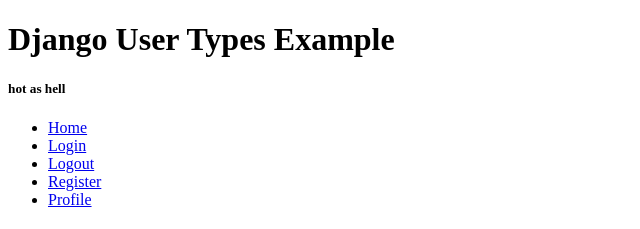
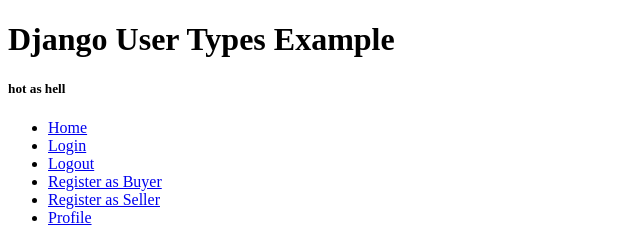
Before and after one commit to bglynch/django-usertypes, a Django app: page /accounts/profile/ in a window 1280 px wide. Shown: the top 229 px of the page, without its empty margins (0-640 px from the left). Run offline with Django 3.2, Linux system fonts and the light colour scheme; a user stored in the database is signed in; data comes from the database, SQL or seed files in the repository.

Commit message:
modified to handle multiple user types

```diff
--- a/accounts/admin.py
+++ b/accounts/admin.py
@@ -1,4 +1,5 @@
 from django.contrib import admin
-from .models import Profile
+from .models import Buyer,Seller
 # Register your models here.
-admin.site.register(Profile)
+admin.site.register(Buyer)
+admin.site.register(Seller)
--- a/accounts/models.py
+++ b/accounts/models.py
@@ -3,10 +3,18 @@
 
 
 # Create your models here.
-class Profile(models.Model):
-    user = models.OneToOneField(User, on_delete=models.CASCADE, related_name="Profile")
-    description = models.TextField()
-    image = models.ImageField(upload_to="avatars", null=False, default='no_image.jpg')
+class Buyer(models.Model):
+    user = models.OneToOneField(User, on_delete=models.CASCADE, related_name="buyer")
+    numbervalue = models.IntegerField(default = 0, null=False)
+    stringvalue = models.CharField(max_length=50, default="unknown", null=False, blank=False)
 
     def __str__(self):
         return self.user.username
+
+class Seller(models.Model):
+    user = models.OneToOneField(User, on_delete=models.CASCADE, related_name="seller")
+    verified = models.BooleanField(default=False)
+    joined = models.DateField(auto_now_add=True)
+
+    def __str__(self):
+        return self.user.username
--- a/accounts/templates/accounts/profile.html
+++ b/accounts/templates/accounts/profile.html
@@ -3,9 +3,16 @@
 {% block content %}
 <h3>Profile</h3>
 
-<p><img src="{{MEDIA_URL}}{{user.Profile.image}}"></img></p>
 <p>Username: {{ user.username }}</p>
 <p>Email: {{ user.email }}</p>
-<p>Bio: {{ user.Profile.description }}</p>
+
+{% if user.buyer %}
+<p>You are a buyer</p>
+{% endif %}
+
+{% if user.seller %}
+<p>You are a seller</p>
+{% endif %}
+
 
 {% endblock content %}
--- a/accounts/templates/accounts/register.html
+++ b/accounts/templates/accounts/register.html
@@ -5,8 +5,8 @@
 
     <form method="POST" enctype="multipart/form-data">
         {% csrf_token %}
-        {{ form.as_p }}
-        {{ profile_form.as_p }}
+        {{ user_form.as_p }}
+        {{ user_type_form.as_p }}
         <input type="submit" name="Register"/>
     </form>
 
--- a/accounts/urls.py
+++ b/accounts/urls.py
@@ -1,9 +1,10 @@
 from django.urls import path
-from .views import login, register, logout, profile
+from .views import login, register_buyer, register_seller, logout, profile
 
 urlpatterns = [
     path('login/', login, name="login"),
-    path('register/', register, name="register"),
+    path('register/buyer', register_buyer, name="register_buyer"),
+    path('register/seller', register_seller, name="register_seller"),
     path('logout/', logout, name="logout"),
     path('profile/', profile, name="profile"),
 ]
--- a/accounts/views.py
+++ b/accounts/views.py
@@ -1,6 +1,6 @@
 from django.shortcuts import render, redirect
 from django.contrib.auth import authenticate
-from .forms import UserLoginForm, UserRegistrationForm, ProfileRegistrationForm
+from .forms import UserLoginForm, UserRegistrationForm, BuyerRegistrationForm, SellerRegistrationForm
 from django.contrib import auth
 
 # Create your views here.
@@ -28,17 +28,17 @@
 
 
 
-def register(request):
+def register_buyer(request):
 
     if request.method == "POST":
         user_form = UserRegistrationForm(request.POST)
-        profile_form = ProfileRegistrationForm(request.POST, request.FILES)
+        buyer_form = BuyerRegistrationForm(request.POST, request.FILES)
 
-        if user_form.is_valid() and profile_form.is_valid():
+        if user_form.is_valid() and buyer_form.is_valid():
             user = user_form.save()
-            profile = profile_form.save(commit=False)
-            profile.user = user
-            profile.save()
+            buyer = buyer_form.save(commit=False)
+            buyer.user = user
+            buyer.save()
 
             u = user_form.cleaned_data['username']
             p = user_form.cleaned_data['password1']
@@ -51,9 +51,39 @@
                 registration_form.add_error(None, "Can't log in now, try later.")
     else:
         user_form = UserRegistrationForm()
-        profile_form = ProfileRegistrationForm()
+        buyer_form = BuyerRegistrationForm()
 
-    return render(request, "accounts/register.html", {'form': user_form, 'profile_form': profile_form})
+    return render(request, "accounts/register.html", {'user_form': user_form, 'user_type_form': buyer_form})
+
+def register_seller(request):
+
+    if request.method == "POST":
+        user_form = UserRegistrationForm(request.POST)
+        seller_form = SellerRegistrationForm(request.POST, request.FILES)
+
+        if user_form.is_valid() and seller_form.is_valid():
+            user = user_form.save()
+            seller = seller_form.save(commit=False)
+            seller.user = user
+            seller.save()
+
+            u = user_form.cleaned_data['username']
+            p = user_form.cleaned_data['password1']
+            user = authenticate(username=u, password=p)
+
+            if user is not None:
+                auth.login(request, user)
+                return redirect("/")
+            else:
+                registration_form.add_error(None, "Can't log in now, try later.")
+    else:
+        user_form = UserRegistrationForm()
+        seller_form = SellerRegistrationForm()
+
+    return render(request, "accounts/register.html", {'user_form': user_form, 'user_type_form': seller_form})
+
+
+
 
 def logout(request):
     auth.logout(request)
--- a/templates/base.html
+++ b/templates/base.html
@@ -14,7 +14,8 @@
         <li><a href="{% url 'home' %}">Home</a></li>
         <li><a href="{% url 'login' %}">Login</a></li>
         <li><a href="{% url 'logout' %}">Logout</a></li>
-        <li><a href="{% url 'register' %}">Register</a></li>
+        <li><a href="{% url 'register_buyer' %}">Register as Buyer</a></li>
+        <li><a href="{% url 'register_seller' %}">Register as Seller</a></li>
         <li><a href="{% url 'profile' %}">Profile</a></li>
     </ul>
 
```
Also changed, not shown: accounts/forms.py (+12 -4 lines), accounts/migrations/0001_initial.py, db.sqlite3.
